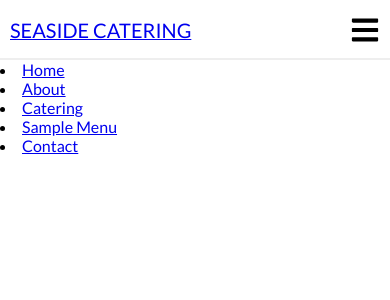
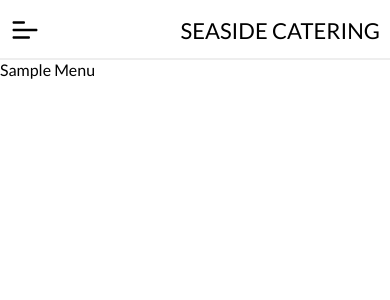
Before and after one commit to j-a-black/seaside-catering-cra, a React (Create React App) app: page /menu in a window 390 px wide. Shown: the top 300 px of the page. Built offline with nearby package versions, Linux system fonts and the light colour scheme.

Commit message:
completed basic mobile menu navigation

```diff
--- a/src/components/mobile-menu/MobileMenu.jsx
+++ b/src/components/mobile-menu/MobileMenu.jsx
@@ -2,18 +2,21 @@ import React from "react";
 import { Link } from "react-router-dom";
 
 import { MobileMenuData } from "./mobileMenuData";
+import "./mobile-menu.scss";
 
-const MobileMenu = () => {
+const MobileMenu = ({ showMobileMenu }) => {
   return (
-    <div>
+    <ul>
       {MobileMenuData.map((item, index) => {
         return (
           <li key={index} className={item.className}>
-            <Link to={item.path}>{item.title}</Link>
+            <Link to={item.path} onClick={showMobileMenu}>
+              {item.title}
+            </Link>
           </li>
         );
       })}
-    </div>
+    </ul>
   );
 };
 
--- a/src/components/mobile-menu/mobile-menu.scss
+++ b/src/components/mobile-menu/mobile-menu.scss
@@ -0,0 +1,7 @@
+.navbar__mobile-menu__link {
+  list-style: none;
+  padding: 40px 0;
+  width: 100%;
+  font-size: 22px;
+  font-weight: 300;
+}
--- a/src/components/mobile-menu/mobileMenuData.js
+++ b/src/components/mobile-menu/mobileMenuData.js
@@ -2,26 +2,26 @@ export const MobileMenuData = [
   {
     title: "Home",
     path: "/",
-    className: "mobile-menu__link",
+    className: "navbar__mobile-menu__link",
   },
   {
     title: "About",
     path: "/about",
-    className: "mobile-menu__link",
+    className: "navbar__mobile-menu__link",
   },
   {
     title: "Catering",
     path: "/catering",
-    className: "mobile-menu__link",
+    className: "navbar__mobile-menu__link",
   },
   {
     title: "Sample Menu",
     path: "/menu",
-    className: "mobile-menu__link",
+    className: "navbar__mobile-menu__link",
   },
   {
     title: "Contact",
     path: "/contact",
-    className: "mobile-menu__link",
+    className: "navbar__mobile-menu__link",
   },
 ];
--- a/src/components/navbar/Navbar.jsx
+++ b/src/components/navbar/Navbar.jsx
@@ -1,20 +1,36 @@
-import React from "react";
+import React, { useState, useEffect } from "react";
 import MobileMenu from "../mobile-menu/MobileMenu";
 import { Link } from "react-router-dom";
 
 import { FaBars } from "react-icons/fa";
+import { CgMenuLeft } from "react-icons/cg";
 import "./navbar.scss";
 
 const Navbar = () => {
+  const [mobileMenuSlider, setMobileMenuSlider] = useState(false);
+
+  const showMobileMenu = () => setMobileMenuSlider(!mobileMenuSlider);
+
   return (
     <nav className="navbar">
       <div className="navbar__container">
+        <CgMenuLeft
+          style={{ fontSize: "30px", cursor: "pointer" }}
+          onClick={showMobileMenu}
+        />
         <Link to="/">
           <span className="navbar__logo">SEASIDE CATERING</span>
         </Link>
-        <FaBars style={{ fontSize: "30px", cursor: "pointer" }} />
       </div>
-      <MobileMenu />
+      <nav
+        className={
+          mobileMenuSlider
+            ? "navbar__mobile-menu active"
+            : "navbar__mobile-menu"
+        }
+      >
+        <MobileMenu showMobileMenu={showMobileMenu} />
+      </nav>
     </nav>
   );
 };
--- a/src/components/navbar/navbar.scss
+++ b/src/components/navbar/navbar.scss
@@ -16,10 +16,24 @@
 
   &__logo {
     font-weight: 500;
-    font-size: 20px;
+    font-size: 22px;
   }
 
   &__menu-button {
     border: 1px solid green;
   }
+
+  // Mobile Menu Slidebar
+  &__mobile-menu {
+    background-color: #eee;
+    padding: 10px 15px;
+    width: 100%;
+    height: calc(100vh - 60px);
+    transform: translateX(-100%);
+    transition: transform 0.3s ease-out;
+
+    &.active {
+      transform: translateX(0%);
+    }
+  }
 }
--- a/src/main/App.jsx
+++ b/src/main/App.jsx
@@ -1,5 +1,10 @@
 import React from "react";
 import Navbar from "../components/navbar/Navbar";
+import Home from "../pages/Home";
+import About from "../pages/About";
+import Catering from "../pages/Catering";
+import SampleMenu from "../pages/SampleMenu";
+import Contact from "../pages/Contact";
 import { BrowserRouter as Router, Routes, Route } from "react-router-dom";
 
 import "./app.scss";
@@ -10,7 +15,11 @@ const App = () => {
       <Router>
         <Navbar />
         <Routes>
-          <Route path="/" />
+          <Route path="/" element={<Home />} />
+          <Route path="/about" element={<About />} />
+          <Route path="/catering" element={<Catering />} />
+          <Route path="/menu" element={<SampleMenu />} />
+          <Route path="/contact" element={<Contact />} />
         </Routes>
       </Router>
     </>
--- a/src/main/app.scss
+++ b/src/main/app.scss
@@ -16,3 +16,8 @@ body {
   background: white;
   font-family: $font-primary;
 }
+
+a {
+  text-decoration: none;
+  color: inherit;
+}
--- a/src/pages/About.jsx
+++ b/src/pages/About.jsx
@@ -0,0 +1,7 @@
+import React from "react";
+
+const About = () => {
+  return <div>About</div>;
+};
+
+export default About;
--- a/src/pages/Catering.jsx
+++ b/src/pages/Catering.jsx
@@ -0,0 +1,7 @@
+import React from 'react';
+
+const Catering = () => {
+  return <div>Catering</div>;
+};
+
+export default Catering;
--- a/src/pages/Contact.jsx
+++ b/src/pages/Contact.jsx
@@ -0,0 +1,7 @@
+import React from "react";
+
+const Contact = () => {
+  return <div>Contact</div>;
+};
+
+export default Contact;
--- a/src/pages/Home.jsx
+++ b/src/pages/Home.jsx
@@ -0,0 +1,7 @@
+import React from "react";
+
+const Home = () => {
+  return <div>Home</div>;
+};
+
+export default Home;
--- a/src/pages/SampleMenu.jsx
+++ b/src/pages/SampleMenu.jsx
@@ -0,0 +1,7 @@
+import React from "react";
+
+const SampleMenu = () => {
+  return <div>Sample Menu</div>;
+};
+
+export default SampleMenu;
```
